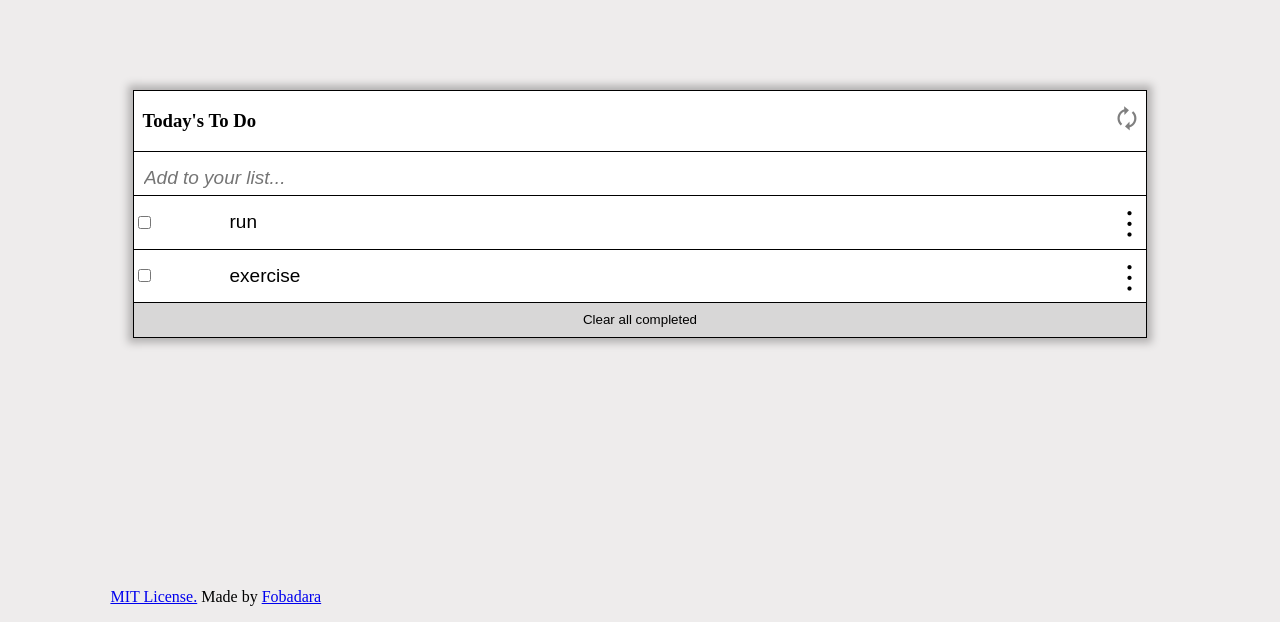
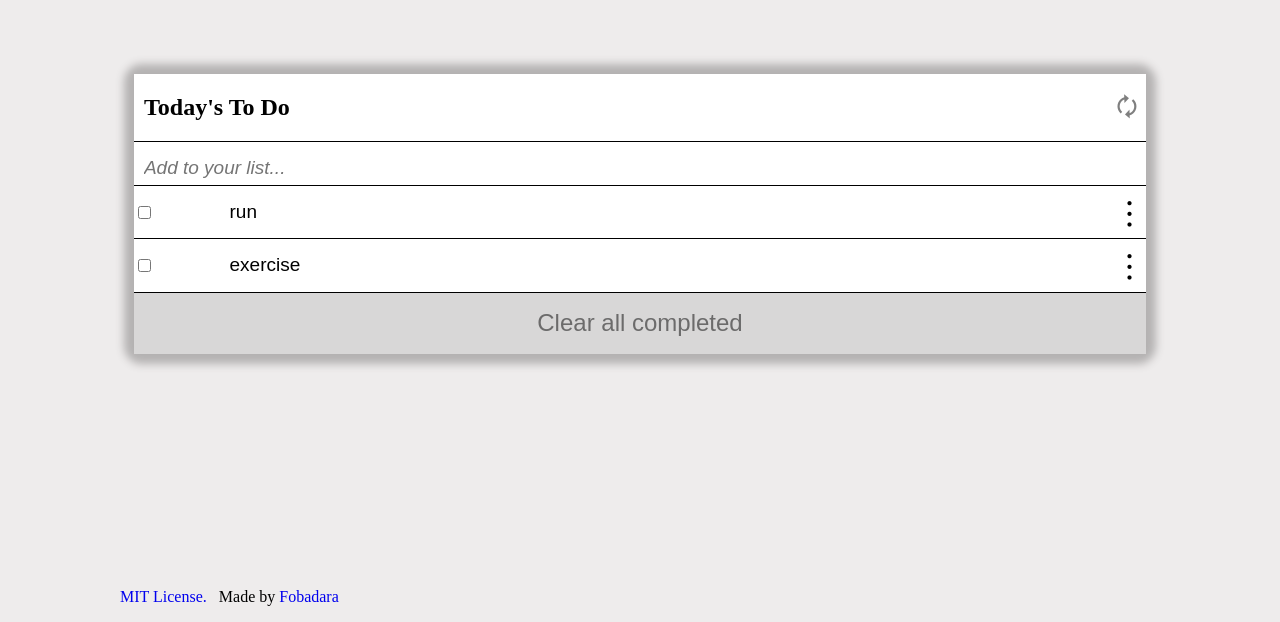
Before and after one commit to fobadara/to-do-list, a website built with webpack: page src/index.html in a window 1280 px wide. Shown: the part 194-816 px from the top of the page. Built offline with nearby package versions, Linux system fonts and the light colour scheme.

Commit message:
Finish wireframe

```diff
--- a/server.js
+++ b/server.js
@@ -4,7 +4,7 @@ const webpack = require('webpack');
 const webpackDevMiddleware = require('webpack-dev-middleware');
 
 const app = express();
-const config = require('./webpack.config.js');
+const config = require('./webpack.dev.js');
 
 const compiler = webpack(config);
 
@@ -18,5 +18,7 @@ app.use(
 
 // Serve the files on port 3000.
 app.listen(3000, () => {
+  /* eslint-disable */
   console.log('Example app listening on port 3000!\n');
+   /* eslint-enable */
 });
--- a/src/control.js
+++ b/src/control.js
@@ -1,55 +1,18 @@
 import './style.css';
-//Todo: import view and module
-import {view} from './view.js';
+import View from './view.js';
 import Model from './model.js';
-//Todo: export control class
-  //Todo: create class and constructor
 
-export default class Control {
-  constructor() {
-   this.model= new Model();
+class Control {
+  constructor(view) {
+    this.model = new Model();
+    this.view = view;
   }
 
-//Todo: each object keys string, bool and number
-//Todo: create method to iterate array
-  createElements() {
-    if(this.model.task) {
-      this.fragment = new DocumentFragment();
-      //Todo: add checkbox and content to input with readonly atribute and draggable=true then more icon in span and bin icon in another span
-//Todo: method for when more is clicked add display bin icon and give none to more toggle or remove readonly and on enter toggle back or add
-      this.model.task.forEach(currentItem => {
-        this.div= document.createElement('div');
-        this.div.classList.add('row');
-        this.checkbox = document.createElement('input');
-        this.checkbox.setAttribute('type', 'checkbox');
-        this.checkbox.classList.add('no-fluid')
-        this.input = document.createElement('input');
-        this.input.setAttribute('type', 'text');
-        this.input.setAttribute('readonly', true);
-        this.input.setAttribute('draggable', true);
-        this.input.value = `${currentItem.string}`;
-        this.input.style.cssText='border: none';
-        this.more = document.createElement('span');
-        this.more.classList = 'more';
-        this.more.innerHTML='&#65049;';
-        this.bin = document.createElement('span');
-        this.bin.innerHTML = '&#128465;'
-        this.bin.classList = 'bin';
-        this.bin.classList.add('no-fluid');
-        this.div.append(this.checkbox, this.input, this.more, this.bin)
-        this.fragment.appendChild(this.div);
-      })
-      this.list = document.querySelector('.items-cont');
-      this.list.append(this.fragment);
-    }
-
-//Todo: method for drag and drop
-//Todo: a
-  }
-
-
-  display() {
+  init() {
+    // initialize model update
+    this.view.display(this.model.tasks);
   }
 }
-const control = new Control();
-control.createElements();
+
+const control = new Control(new View());
+control.init();
--- a/src/index.html
+++ b/src/index.html
@@ -9,27 +9,29 @@
 </head>
 
 <body>
-  <section class="outter-cont">
+  <div class="outter-cont">
     <section class="container">
-      <div class="head-cont no-fluid">
+      <header class="head-cont no-fluid">
         <h1>Today's To Do</h1>
         <span>&#128472;</span>
-      </div>
+      </header>
       <div class="items-cont">
         <div class="search-cont">
           <input type="text" aria-label="input-field" placeholder="Add to your list..." required>
         </div>
+        <div class="items"></div>
       </div>
       <div class='clear-cont'>
         <button type="submit" class="clear">Clear all completed</button>
       </div>
     </section>
     <footer>
-      <p class="no-fluid"> <a href="https://en.wikipedia.org/wiki/MIT_License"> MIT License.</a> Made by <a
+      <p>
+        <a href="https://en.wikipedia.org/wiki/MIT_License" class="no-fluid"> MIT License.</a> Made by <a
           href="fobadara.github.io">Fobadara</a>
       </p>
     </footer>
-  </section>
+  </div>
 </body>
 
 </html>
--- a/src/model.js
+++ b/src/model.js
@@ -1,13 +1,8 @@
-//Todo: import control
-import { runInContext } from "lodash";
-import Control from "./control";
-//Todo: export model class to control
 export default class Model {
-//Todo: Within class create array of obj
-constructor() {
-  this.task = [
-    {string: 'run', bool: false, number:1},
-    {string: 'exercise', bool: false, number:2}
-];
+  constructor() {
+    this.tasks = [
+      { string: 'run', bool: false, number: 1 },
+      { string: 'exercise', bool: false, number: 2 },
+    ];
+  }
 }
-}
--- a/src/style.css
+++ b/src/style.css
@@ -1,15 +1,13 @@
-/* Todo: add textadjust html
-  Todo: body backgroud grey
-*/
 html {
   text-size-adjust: 100%;
 }
+
 body {
   background-color: rgb(238, 236, 236);
 }
 
 .no-fluid {
-  padding-left: 0.5em;
+  padding-left: 0.6em;
   padding-right: 0.5em;
 }
 
@@ -24,29 +22,24 @@ input[type="text"] {
   margin-bottom: 0;
 }
 
-* {
-  /* border: solid gold; */
-}
-
 input:active,
 input:hover {
   outline: none;
   border: none;
 }
 
-/*  Todo: add border amd boxshadowto container*/
-/* Todo: make section 80% and margin auto width */
 .outter-cont {
   height: 100vh;
   display: flex;
   flex-direction: column;
   justify-content: center;
 }
+
 .container {
   width: 80%;
   margin: auto;
-  border: solid thin;
-  box-shadow: 0 0 8px 5px rgb(180, 178, 178);
+  border-radius: 0.5em;
+  box-shadow: 0 0 8px 10px rgb(180, 178, 178);
 }
 
 .head-cont {
@@ -80,7 +73,7 @@ input:hover {
 .search-cont input {
   padding-left: 0.5em;
 }
-/* Todo: list marginbottom 0, border bottom, display flex, justify spacebetween */
+
 .row {
   margin-bottom: 0;
   font-size: xx-large;
@@ -90,6 +83,7 @@ input:hover {
   align-items: center;
   border-bottom: solid thin;
 }
+
 .bin {
   display: none;
 }
@@ -111,9 +105,10 @@ input:hover {
   padding: 0.7em;
   border: none;
   background: none;
+  font-size: x-large;
+  color: rgba(0, 0, 0, 0.5);
 }
 
-/* Todo: button width 100 */
 footer {
   width: 80%;
   position: fixed;
@@ -124,3 +119,7 @@ footer p {
   width: 80%;
   margin: auto;
 }
+
+footer a {
+  text-decoration: none;
+}
--- a/src/view.js
+++ b/src/view.js
@@ -1,14 +1,37 @@
-//Todo: import from control
+export default class View {
+  constructor() {
+    this.list = document.querySelector('.items');
+    this.fragment = new DocumentFragment();
+  }
 
-//Todo: create and export view class
-//Todo: add populateList to consructor
-//Todo: get ul from index
-//Todo: append populatelist to ul
+  createElements(tasks) {
+    tasks.forEach((currentItem) => {
+      // this.list.innerHTML = '';
+      this.div = document.createElement('div');
+      this.div.classList.add('row');
+      this.checkbox = document.createElement('input');
+      this.checkbox.setAttribute('type', 'checkbox');
+      this.checkbox.classList.add('no-fluid');
+      this.input = document.createElement('input');
+      this.input.setAttribute('type', 'text');
+      this.input.setAttribute('readonly', true);
+      this.input.setAttribute('draggable', true);
+      this.input.value = `${currentItem.string}`;
+      this.input.style.cssText = 'border: none';
+      this.more = document.createElement('span');
+      this.more.classList = 'more';
+      this.more.innerHTML = '&#65049;';
+      this.bin = document.createElement('span');
+      this.bin.innerHTML = '&#128465;';
+      this.bin.classList = 'bin';
+      this.bin.classList.add('no-fluid');
+      this.div.append(this.checkbox, this.input, this.more, this.bin);
+      this.fragment.appendChild(this.div);
+    });
+    this.list.append(this.fragment);
+  }
 
-//Todo: create metho
-
-//Todo: create drag and dop method
-
-//Todo: method to put dach when checkbox is clicked
-
-//Todo: method to erase clicked
+  display(tasks) {
+    this.createElements(tasks);
+  }
+}
```
Also changed, not shown: webpack.prod.js (+5 -5 lines), .eslintrc.json.
